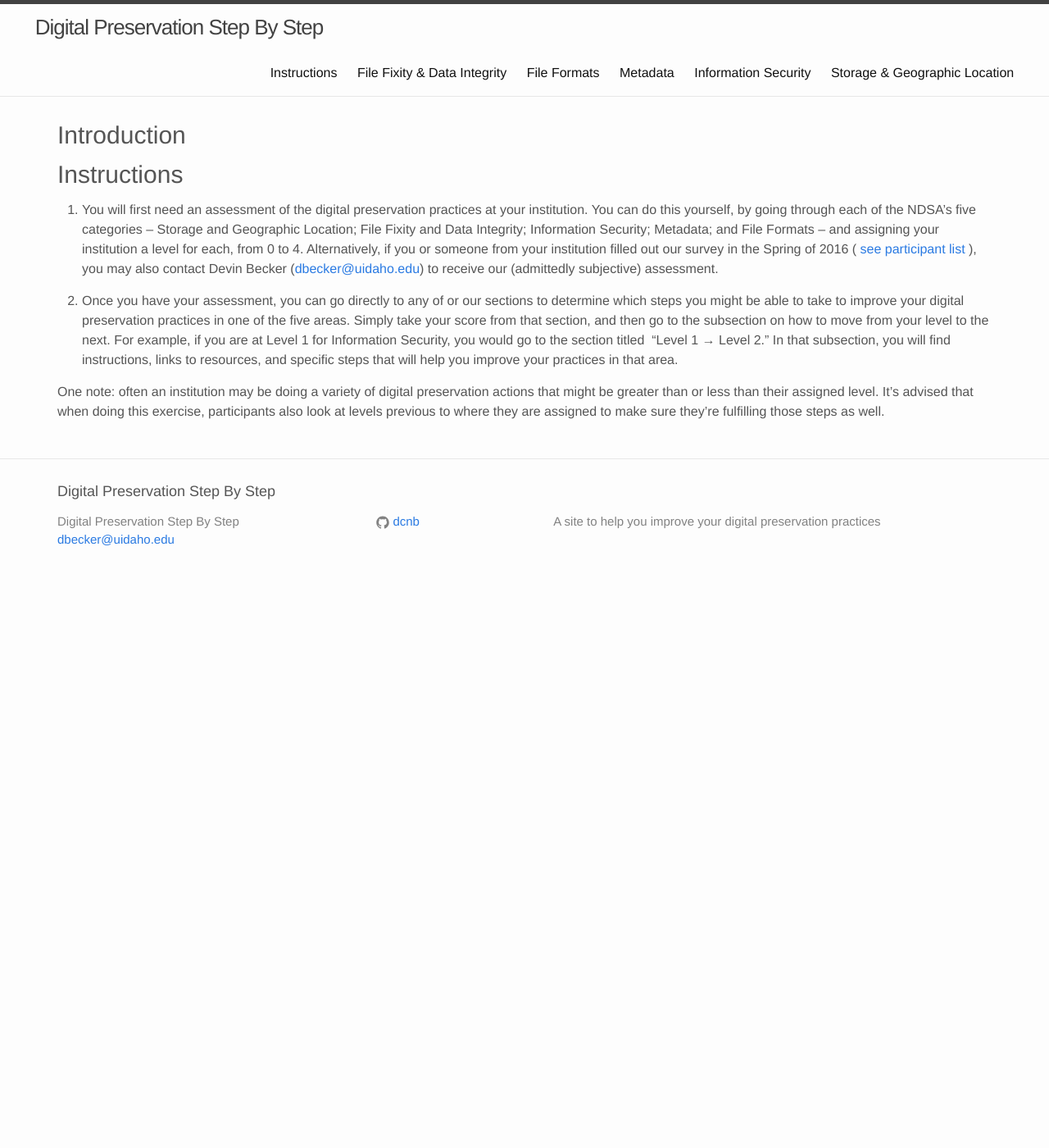
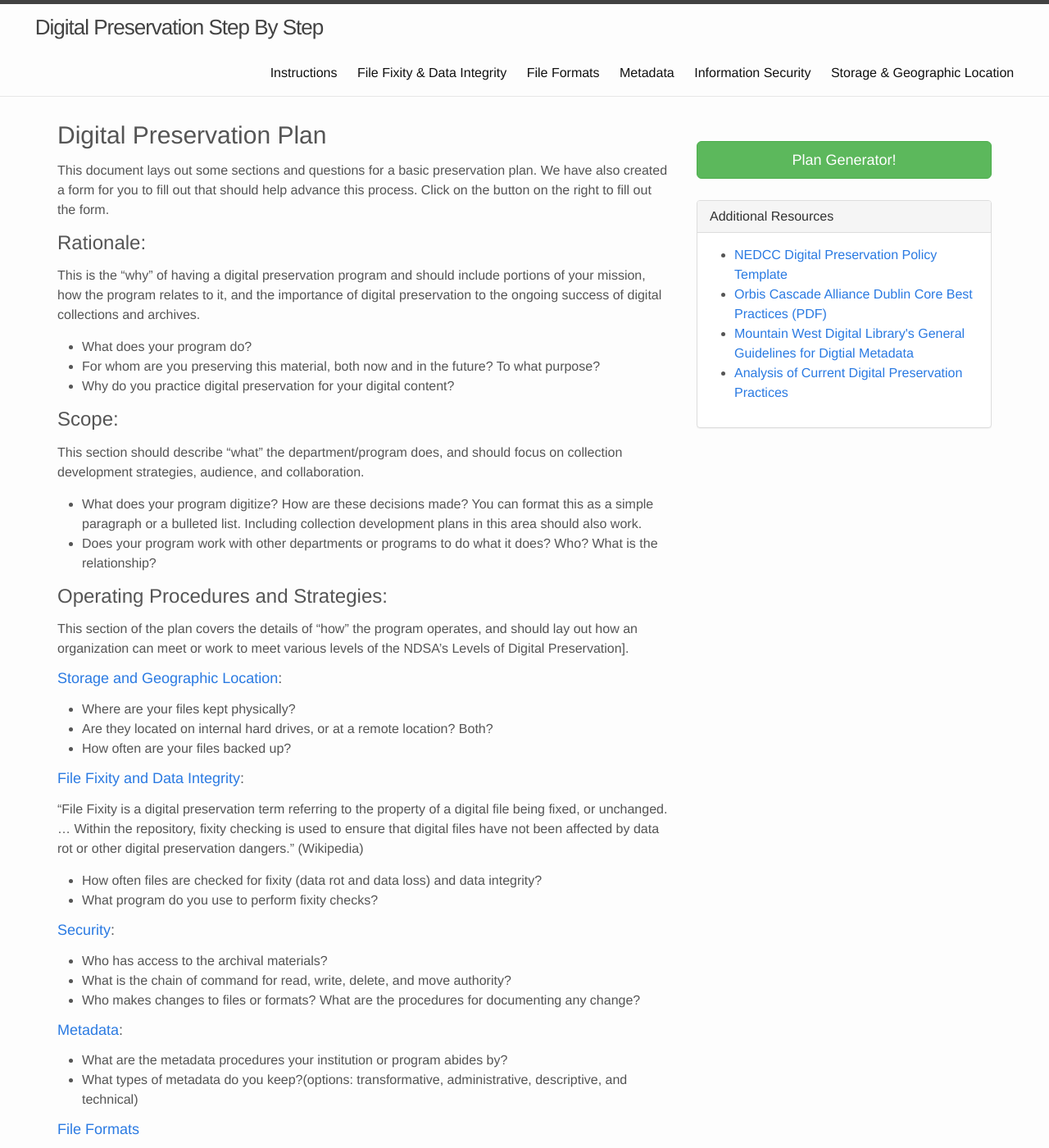
Before and after one commit to dcnb/digprezsteps, a Jekyll site: the page built from plan.md, in a window 1280 px wide and 1400 px high. Shown: the whole window at 82% size. Built offline with Jekyll 4.4.1, drawn with Linux system fonts in a browser that asks for light colours; some of the changed text lies outside the part shown.

Commit message:
Added digital preservation plan page

```diff
--- /dev/null
+++ b/_data/plan.yml
@@ -0,0 +1,12 @@
+- title: NEDCC Digital Preservation Policy Template
+  url: https://www.nedcc.org/assets/media/documents/SoDAExerciseToolkit.pdf
+  description:
+- title: Orbis Cascade Alliance Dublin Core Best Practices (PDF)
+  url: https://www.orbiscascade.org/file_viewer.php?id=5041
+  description:  A PDF describing best practices for Orbis Cascade Alliance members.
+- title: Mountain West Digital Library's General Guidelines for Digtial Metadata
+  url: http://mwdl.org/getinvolved/guidelines.php
+  description:
+- title: Analysis of Current Digital Preservation Practices
+  url: http://www.digitalpreservation.gov/documents/Analysis%20of%20Current%20Digital%20Preservation%20Policies.pdf
+  description:
--- a/_layouts/homepage.html
+++ b/_layouts/homepage.html
@@ -11,7 +11,12 @@ layout: default
 			 {{ content }}
      </div>
     <div class="col-lg-4 pull-right">
+			<br />
+			<a href="plan.html"><button type="button" class="btn btn-info btn-lg centered col-md-12">Build a Digital Preservation Plan</button></a>
+			<br />
+					<br />		<br />
     <div class="panel panel-default ">
+
   <div class="panel-heading">
     <h3 class="panel-title">Central Ideas</h3>
   </div>
--- a/_layouts/plan.html
+++ b/_layouts/plan.html
@@ -2,16 +2,30 @@
 layout: default
 ---
 
-<h2>Introduction</h2>
+<div class="row">
+			<div class="col-lg-8">
 
-
-<div class="row">
-			<div class="col-lg-12">
 			 {{ content }}
      </div>
+    <div class="col-lg-4 pull-right">
+			<br />
+			<button type="button" class="btn btn-success btn-lg centered col-md-12" href="plan-generator.html">Plan Generator!</button>
+				<br />
+						<br />		<br />
+    <div class="panel panel-default ">
+  <div class="panel-heading">
+		<h3 class="panel-title">Additional Resources</h3>
+  </div>
+  <div class="panel-body">
+  <ul>
+{% for resource in site.data.plan %}
+  <li>
+    <a href="{{resource.url}}">{{ resource.title }}</a>
+     </li>
+{% endfor %}
+</ul>
 
+  </div>
 </div>
-
-
-
-</article>
+</div>
+</div>
--- a/plan.md
+++ b/plan.md
@@ -2,15 +2,62 @@
 title: Digital Preservation Plan
 layout: plan
 path: plan
-
 ---
 
-## <span>Instructions</span>
+## Digital Preservation Plan
 
-1. <span>You will first need an assessment of the digital preservation practices at your institution. You can do this yourself, by going through each of the NDSA’s five categories -- Storage and Geographic Location; File Fixity and Data Integrity; Information Security; Metadata; and File Formats -- and assigning your institution a level for each, from 0 to 4\. Alternatively, if you or someone from your institution filled out our survey in the Spring of 2016 (
-<a href="#" data-toggle="popover" data-placement="bottom"  title="List of institutions that filled out the survey:" data-content=" Chemeketa Community College, Clark College, Concordia University - Portland, Eastern Oregon University, Lewis & Clark College, Linfield College, Marylhurst University, OHSU, Oregon Institute of Technology Library, Oregon State University, Pacific University, Portland State University, Reed College, Seattle Pacific University, Seattle University, The Evergreen State College, University of Idaho Library, University of Portland, University of Washington Libraries, Washington State University, Western Washington University, Whitman College and Northwest Archives, Willamette University">see participant list</a>
-), you may also contact Devin Becker (</span>[<span>dbecker@uidaho.edu</span>](mailto:dbecker@uidaho.edu)<span>) to receive our (admittedly subjective) assessment.</span>
+This document lays out some sections and questions for a basic preservation plan. We have also created a form for you to fill out that should help advance this process. Click on the button on the right to fill out the form.
 
-2. Once you have your assessment, you can go directly to any of or our sections to determine which steps you might be able to take to improve your digital preservation practices in one of the five areas. Simply take your score from that section, and then go to the subsection on how to move from your level to the next. For example, if you are at Level 1 for Information Security, you would go to the section titled  “Level 1 → Level 2.” In that subsection, you will find instructions, links to resources, and specific steps that will help you improve your practices in that area.
+### Rationale:
 
-<span>One note: often an institution may be doing a variety of digital preservation actions that might be greater than or less than their assigned level. It’s advised that when doing this exercise, participants also look at levels previous to where they are assigned to make sure they’re fulfilling those steps as well.  </span>
+This is the “why” of having a digital preservation program and should include portions of your mission, how the program relates to it, and the importance of digital preservation to the ongoing success of digital collections and archives.
+
+- What does your program do?
+- For whom are you preserving this material, both now and in the future? To what purpose?
+- Why do you practice digital preservation for your digital content?
+
+### Scope:
+
+This section should describe “what” the department/program does, and should focus on collection development strategies, audience, and collaboration.
+
+- What does your program digitize? How are these decisions made? You can format this as a simple paragraph or a bulleted list. Including collection development plans in this area should also work.
+- Does your program work with other departments or programs to do what it does? Who? What is the relationship?
+
+### Operating Procedures and Strategies:
+
+This section of the plan covers the details of “how” the program operates, and should lay out how an organization can meet or work to meet various levels of the NDSA's Levels of Digital Preservation].
+
+#### [Storage and Geographic Location](storage.html):
+
+- Where are your files kept physically?
+- Are they located on internal hard drives, or at a remote location? Both?
+- How often are your files backed up?
+
+
+#### [File Fixity and Data Integrity](fixity.html):
+
+“File Fixity is a digital preservation term referring to the property of a digital file being fixed, or unchanged. ... Within the repository, fixity checking is used to ensure that digital files have not been affected by data rot or other digital preservation dangers.” (Wikipedia)
+
+- How often files are checked for fixity (data rot and data loss) and data integrity?
+- What program do you use to perform fixity checks?
+
+
+#### [Security](security.html):
+
+- Who has access to the archival materials?
+- What is the chain of command for read, write, delete, and move authority?
+- Who makes changes to files or formats? What are the procedures for documenting any change?
+
+
+#### [Metadata](metadata.html):
+
+- What are the metadata procedures your institution or program abides by?
+- What types of metadata do you keep?(options: transformative, administrative, descriptive, and technical)
+
+
+#### [File Formats](formats.html)
+
+- How many of each file format do you have?, be specific to the types of files (text, moving image, still image, audio, etc.).
+- What are the naming conventions for your files? Are there any exceptions to the naming rules?
+- What is the plan, schedule, and selected software component for any necessary format migrations that can be perceived down the line?
+- What is schedule for assessing file outdatedness? How often are files updated once format migration is decided?
```
Also changed, not shown: _data/ideas.yaml (+6 -6 lines), _includes/plan/modal.html (added, +33 -0 lines).
